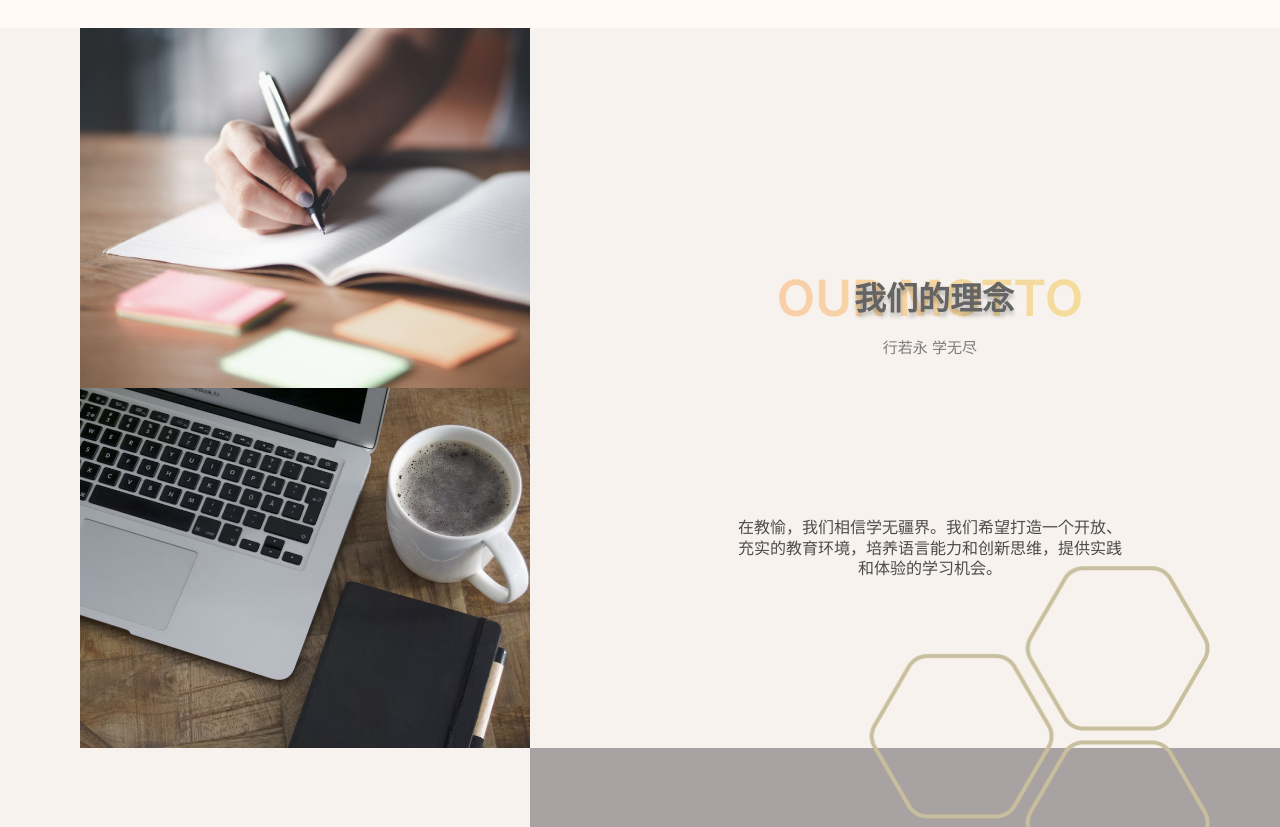
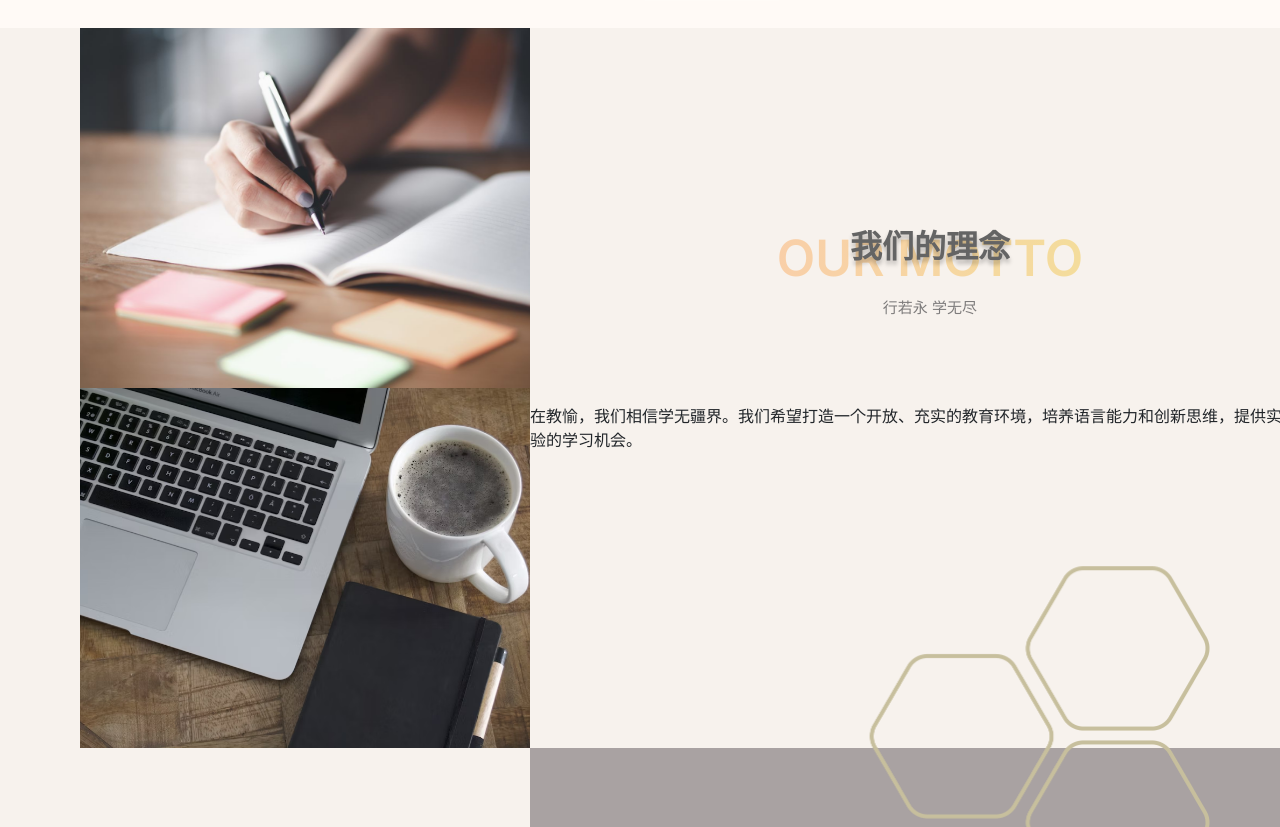
Before and after one commit to BREADLuVER/eduphoria-web, a Flask app: page / in a window 1280 px wide. Shown: the part 924-1751 px from the top of the page. Run offline with Flask 2, Linux system fonts and the light colour scheme; some libraries are stand-ins or nearby versions.

Commit message:
motto repositioned

```diff
--- a/static/css/index-css.css
+++ b/static/css/index-css.css
@@ -428,12 +428,12 @@ button {
     align-items: center;
     justify-content: center;
     position: absolute;
-    top: 30vh; /* Start at the top of the viewport */
+    top: 0; /* Start at the top of the viewport */
     right: 0;
     bottom: 0; /* Extend to the bottom of the viewport */
     left: 41.4%; /* Start at the middle of the screen */
     width: 62.5%; /* Take up half of the screen width */
-    height: 70vh; /* Full viewport height */
+    height: 100vh; /* Full viewport height */
     z-index: 6;
 }
 
@@ -451,7 +451,7 @@ button {
     position: absolute;
     width: 320px;
     height: 60.511px; /* Set a specific height */
-    top: 0;
+    top: 25vh; /* Adjusted to be above the middle of the screen */
     left: 50%;
     transform: translateX(-50%);
     font-family: Inter, var(--default-font-family);
@@ -466,9 +466,27 @@ button {
     -webkit-text-fill-color: transparent;
 }
 
+.text-c {
+    position: absolute;
+    width: 160px;
+    height: 7.14%;
+    top: 25vh - 38.727px; /* Adjusted to sit above our-motto */
+    left: 50%;
+    transform: translateX(-50%) translateY(-100%); /* Adjust vertically above our-motto */
+    color: #646464;
+    font-family: Inter, var(--default-font-family);
+    font-size: 32px;
+    font-weight: 800;
+    line-height: 38.727px;
+    text-align: center;
+    white-space: nowrap;
+    z-index: 5;
+    text-shadow: 0 4px 4px rgba(0, 0, 0, 0.25);
+}
+
 .motto-sub {
     position: absolute;
-    top: calc(60.511px + 10px); /* Height of our-motto plus desired space */
+    top: calc(25vh + 60.511px + 10px); /* Adjusted to sit below our-motto */
     left: 50%;
     transform: translateX(-50%);
     color: #7d7b7b;
@@ -480,32 +498,13 @@ button {
     z-index: 3;
 }
 
-.motto-text {
-    display: flex;
-    align-items: center; /* Vertically center the content */
-    justify-content: center; /* Horizontally center the content */
-    position: relative;
-    width: 392px;
-    height: 83px;
-    margin: auto; /* Center the element */
-    color: #4c4c4c;
-    font-family: Inter, var(--default-font-family);
-    font-size: 16px;
-    font-weight: 400;
-    line-height: 20.8px;
-    text-align: center; /* Align the text center */
-    z-index: 6;
-}
 
 .text-c {
-    display: flex;
-    align-items: flex-start;
-    justify-content: center;
     position: absolute;
     width: 160px;
-    height: 7.14%;
-    top: 2.06%;
-    left: calc(50% - 76px);
+    top: calc(25vh); /* Half the line-height to overlap on our-motto */
+    left: 50%;
+    transform: translateX(-50%);
     color: #646464;
     font-family: Inter, var(--default-font-family);
     font-size: 32px;
@@ -513,9 +512,11 @@ button {
     line-height: 38.727px;
     text-align: center;
     white-space: nowrap;
-    z-index: 5;
+    z-index: 5; /* Ensure it's above our-motto */
     text-shadow: 0 4px 4px rgba(0, 0, 0, 0.25);
 }
+
+
 
 .advantage-frame {
     display: flex;
```
